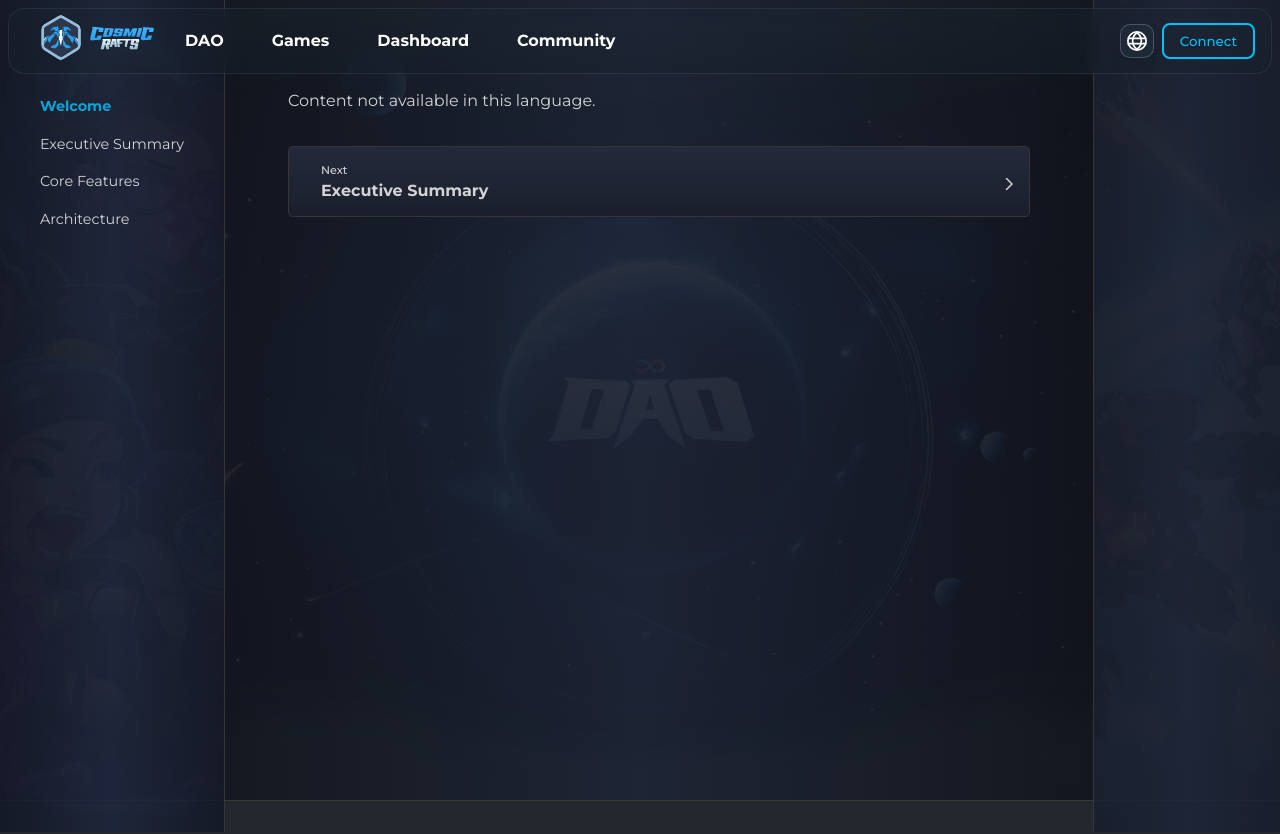
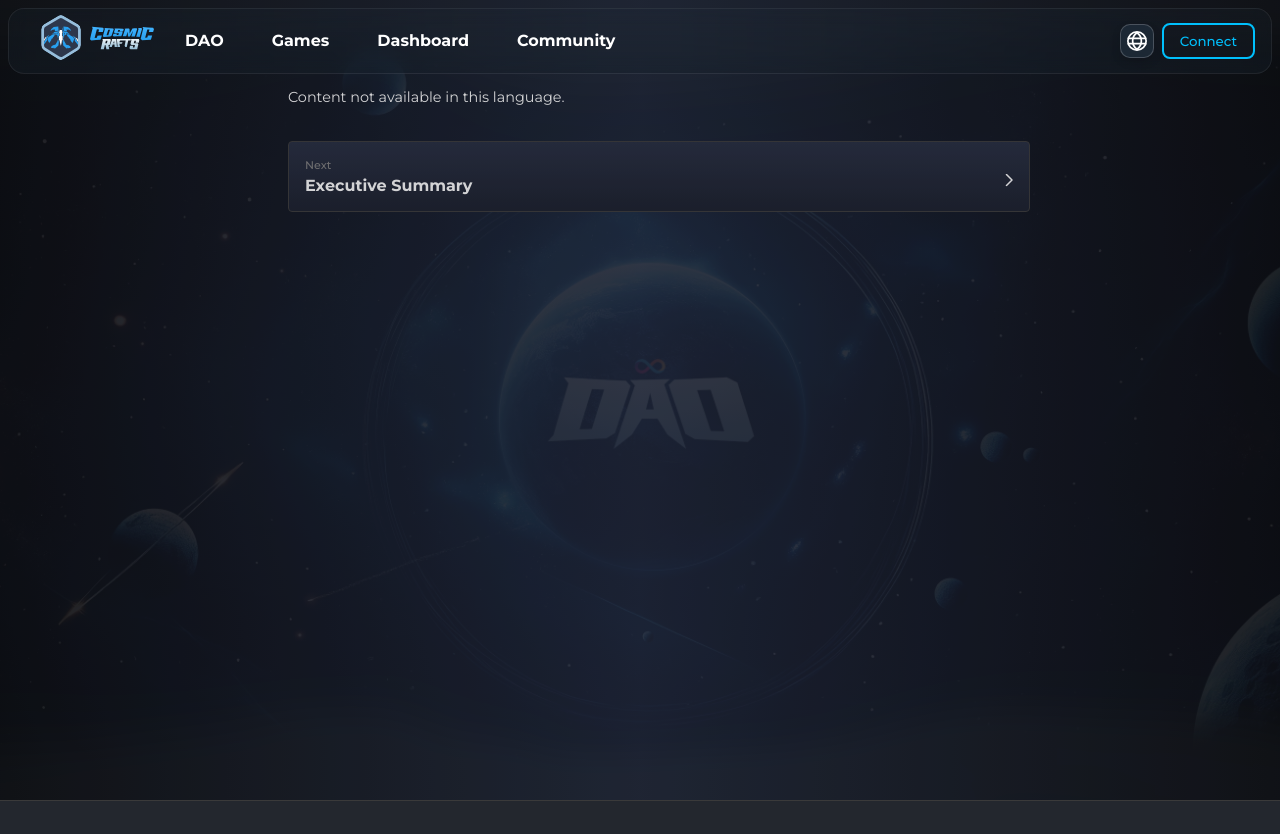
Before and after one commit to cosmicrafts/cosmicrafts.com, a Vue app: page /whitepaper in a window 1280 px wide. Shown: the top 834 px of the page. Built offline with nearby package versions, Linux system fonts and the light colour scheme.

Commit message:
entry animation

```diff
--- a/src/pages/Whitepaper.vue
+++ b/src/pages/Whitepaper.vue
@@ -1,5 +1,5 @@
 <template>
-      <div class="whitepaper-layout">
+      <div class="whitepaper-layout animated">
         <!-- Main Layout -->
         <div class="main-content">
           <!-- Sidebar (Left) -->
@@ -28,7 +28,6 @@
     :key="activeSection"
   />
 </transition>
-
 
 <!-- Navigation Buttons -->
 <div class="navigation-buttons">
@@ -186,7 +185,7 @@
       flex: 1;
       color: white;
       overflow: hidden;
-      background: linear-gradient(90deg, #08090cda, rgba(29, 37, 55, 0.913), #08090cd8),
+      background: linear-gradient(90deg, #08090cda, rgba(29, 37, 55, 0.85), #08090cd8),
                   url('@/assets/webp/daomission.webp') no-repeat center center;
       background-size: cover; /* Ensure the image covers the area */
       background-blend-mode: normal; /* Use normal blend */
@@ -213,6 +212,7 @@
 
     .sidebar ul {
       font-size: .9rem;
+      font-weight: bold;
       justify-content: center;
       align-items: center;
       margin-top: 5rem;
@@ -226,7 +226,6 @@
     }
 
     .sidebar li.active {
-      font-weight: bold;
       color: #00c3ff;
     }
 
@@ -237,7 +236,6 @@
       margin-right: 12%;
       padding: 4.5rem 6rem 6rem;
       overflow-y: auto;
-
     }
 
     /* Right Sidebar */
@@ -254,15 +252,16 @@
       padding: 1rem;
       display: flex;
       flex-direction: column;
-      align-items: center;
+      align-items: right;
       border-left: 1px solid #3a3a3a;
       }
 
     .right-sidebar ul {
       font-size: .8rem;
-      margin-top: 5rem;
+      font-weight: bold;
+      margin-top: 4rem;
       list-style: none;
-      padding: 0;
+      padding: 1rem;
     }
 
     .right-sidebar li {
@@ -288,28 +287,22 @@
       align-items: flex-start;
       width: 100%;
       justify-content: center;
-      padding: 1rem 2rem; /* Add padding for a better button size */
+      padding: 1rem 1rem;
       border: 1px solid #3a3a3a;
       background: linear-gradient(180deg, #252C3F, #191e2b);
-
-      color: white;
-      border-radius: 5px;
+      border-radius: 4px;
       cursor: pointer;
       transition: background-color 0.1s ease;
       position: relative;
       }
 
-.navigation-buttons .button:hover {
-      background: linear-gradient(180deg, #265ef9, #007bff);
-}
+      .navigation-buttons .button:hover {
+       background: linear-gradient(180deg, #265ef9, #007bff);
+      }
 
 .navigation-buttons .button.prev {
   align-items: flex-end; /* Align text to the right for previous button */
   text-align: right; /* Ensure text aligns properly */
-}
-
-.navigation-buttons .button.small {
-  color: #ccc;
 }
 
 .navigation-buttons .button span {
@@ -318,19 +311,23 @@
   margin-top: .25rem;
 }
 
+.navigation-buttons small {
+  color: gray;
+}
+
 /* Arrows */
 .navigation-buttons .button .arrow {
   position: absolute;
-  top: 50%; /* Center vertically */
+  top: 50%;
   transform: translateY(-50%);
 }
 
 .navigation-buttons .button.prev .arrow {
-  left: 1rem; /* Position the arrow on the far left */
+  left: 1rem;
 }
 
 .navigation-buttons .button.next .arrow {
-  right: 1rem; /* Position the arrow on the far right */
+  right: 1rem;
 }
 
 
@@ -369,6 +366,77 @@
 }
 
 
+/* Animation Keyframes */
+@keyframes slide-in-left {
+  from {
+    transform: translateX(-100%);
+    opacity: 0;
+  }
+  to {
+    transform: translateX(0);
+    opacity: 1;
+  }
+}
+
+@keyframes slide-in-right {
+  from {
+    transform: translateX(100%);
+    opacity: 0;
+  }
+  to {
+    transform: translateX(0);
+    opacity: 1;
+  }
+}
+
+@keyframes fade-in {
+  from {
+    opacity: 0;
+    transform: translateY(20px);
+  }
+  to {
+    opacity: 1;
+    transform: translateY(0);
+  }
+}
+
+/* Page Container Animation */
+.animated .whitepaper-layout {
+  opacity: 0;
+  animation: fade-in 1.2s ease forwards;
+}
+
+/* Sidebar Animation */
+.animated .sidebar {
+  transform: translateX(-100%);
+  opacity: 0;
+  animation: slide-in-left 0.8s ease forwards;
+}
+
+.animated .right-sidebar {
+  transform: translateX(100%);
+  opacity: 0;
+  animation: slide-in-right 0.8s ease forwards 0.2s; /* Add delay for staggered effect */
+}
+
+/* Content Animation */
+.animated .content {
+  opacity: 0;
+  transform: translateY(20px);
+  animation: fade-in 1s ease forwards 0.4s; /* Slight delay for smoother animation */
+}
+
+/* Sidebar Text Animation */
+.animated .sidebar ul li,
+.animated .right-sidebar ul li {
+  opacity: 0;
+  transform: translateY(20px);
+  animation: fade-in 0.6s ease forwards;
+  animation-delay: calc(0.2s + var(--index) * 0.1s); /* Staggered delay for each item */
+}
+
+
+
     /* Responsive Adjustments */
     @media (max-width: 768px) {
   .sidebar,
--- a/src/style.css
+++ b/src/style.css
@@ -154,7 +154,7 @@
 
 .markdown-content h2 {
   font-size: 1.25rem;
-  color: #b0c4da;
+  color: #e6e6e6;
   margin-top: 1.5rem;
   margin-bottom: 1rem;
 }
@@ -168,7 +168,7 @@
 
 /* Paragraphs */
 .markdown-content p {
-  font-size: 1rem;
+  font-size: .9rem;
   margin-bottom: 1rem;
   text-align: justify;
   color: #ffffff;
@@ -224,3 +224,35 @@
   color: #ccc;
   font-style: italic;
 }
+
+/* Lists */
+.markdown-content ul {
+  margin-left: 1rem;
+  margin-bottom: 1rem;
+  list-style-type: disc; /* Default bullet style */
+}
+
+.markdown-content li {
+  margin-bottom: 0.5rem;
+  font-size: .9rem; /* Adjust font size here */
+  color: #ffffff; /* Set text color */
+  line-height: 1.2; /* Control spacing between lines */
+}
+
+/* Bullet point marker customization */
+.markdown-content li::marker {
+  color: #ffffff; /* Set bullet color */
+  font-size: 1rem; /* Adjust bullet size */
+  font-weight: bold; /* Make the bullet bold */
+}
+
+/* For nested lists */
+.markdown-content ul ul {
+  list-style-type: circle; /* Change to circle for nested lists */
+  margin-left: 1rem;
+}
+
+.markdown-content ul ul li::marker {
+  color: #00ddff; /* Different color for nested bullets */
+  font-size: 1rem;
+}
```
Also changed, not shown: src/assets/markdown/en/executive-summary.md (line endings or trailing spaces).
